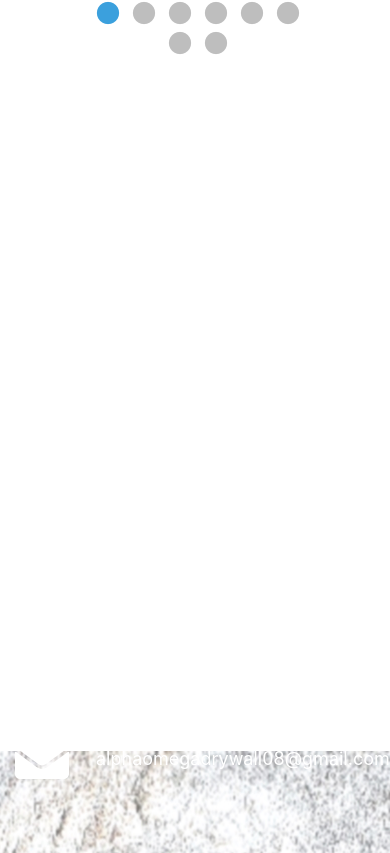
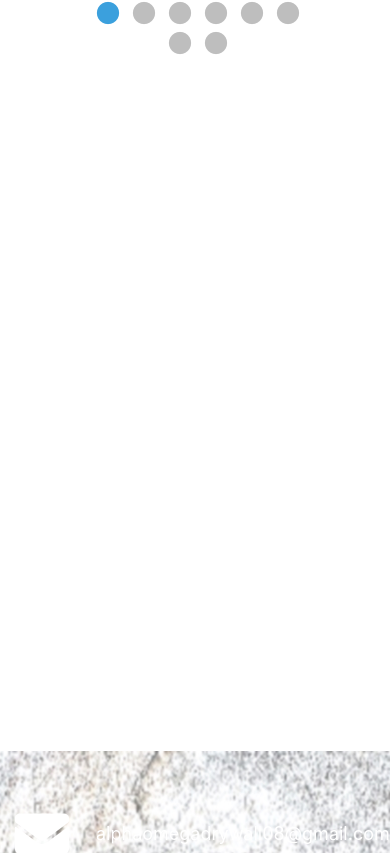
Before and after one commit to Dans7an/alphaomegaLLC, a plain HTML site: page index.html in a window 390 px wide. Shown: the part 3851-4704 px from the top of the page. Drawn offline with Linux system fonts and the light colour scheme.

Commit message:
trying to make the phone work

```diff
--- a/css/templatemo-style.css
+++ b/css/templatemo-style.css
@@ -416,13 +416,13 @@ figure.effect-honey:hover h2 i {
 
 #contact {
   color: white;
-  background-image: url(../img/copy.jpg);
+  background-image: url(../img/alpha.jpg);
   background-position: center;
   background-repeat: no-repeat;
-  min-height: 850px;
+/*  min-height: 850px;
   position: relative;
   padding-bottom: 50px;
-  padding-top: 60px;
+  padding-top: 60px;*/
 }
 
 .tm-underline {
```
Also changed, not shown: img/alpha.jpg (renamed from img/copy.jpg).
